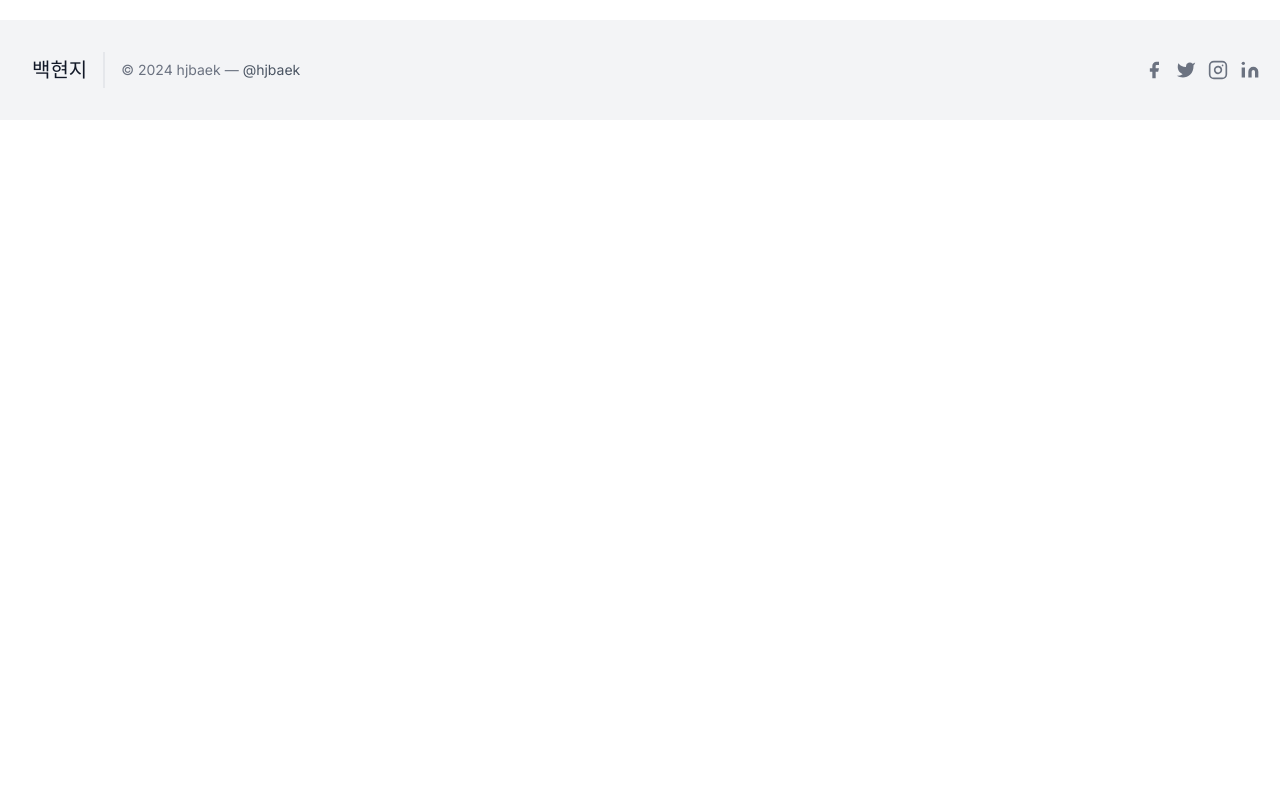
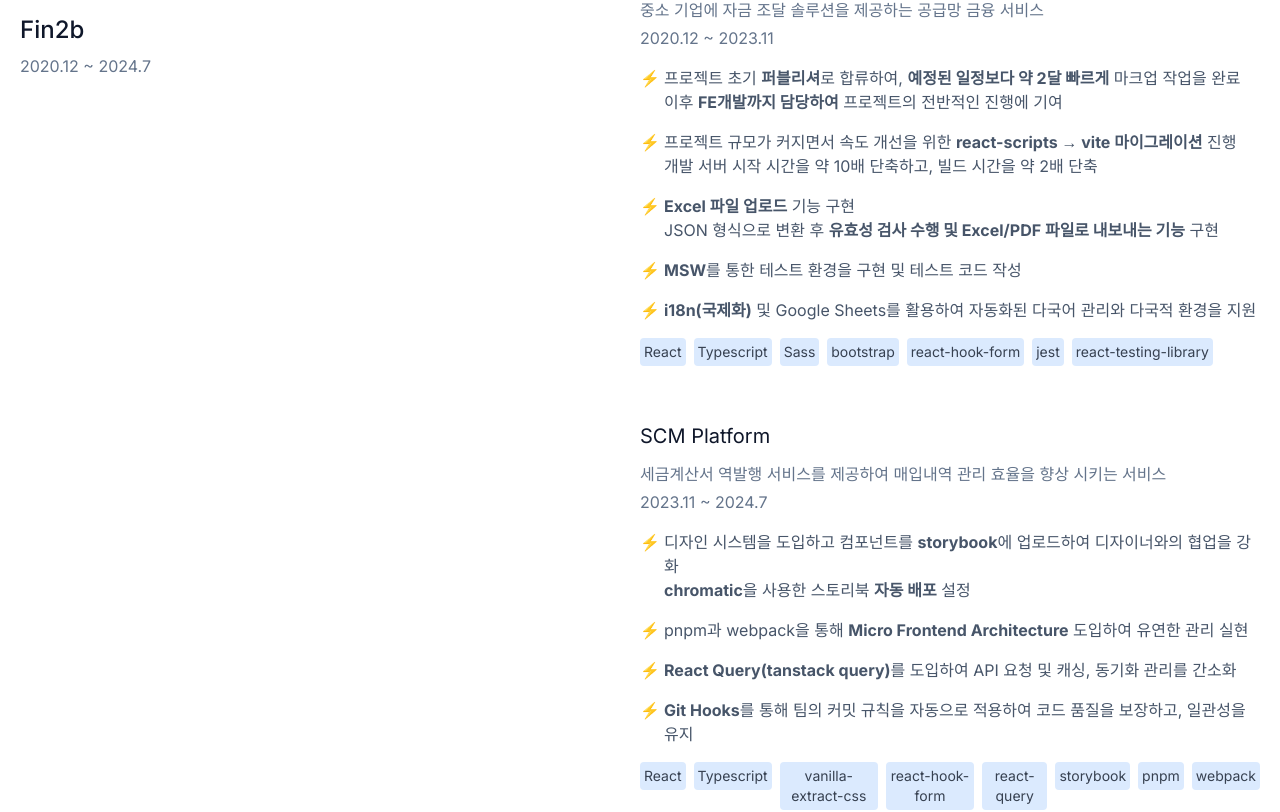
Before and after one commit to hjbaek0810/hjbaek-site, a Next.js app: page / in a window 1280 px wide. Shown: the part 860-1672 px from the top of the page. Before the commit the page ends 980 px from the top, so only its background shows below. Built offline with nearby package versions, Linux system fonts and the light colour scheme.

Commit message:
Feat: Experience section 작성

```diff
--- a/src/app/globals.css
+++ b/src/app/globals.css
@@ -41,3 +41,7 @@
 p {
 	@apply text-slate-500 dark:text-slate-400;
 }
+
+ul {
+	@apply text-slate-600 dark:text-slate-300;
+}
--- a/src/app/page.tsx
+++ b/src/app/page.tsx
@@ -3,6 +3,9 @@
 import Animation from '@/components/sections/Animation';
 
 import AboutMe from '@/components/sections/AboutMe';
+import Experience from '@/components/sections/Experience';
+
+import Section from '@/components/Section';
 
 const Home = () => (
 	<>
@@ -11,10 +14,14 @@
 			<meta name="description" content="FE" />
 			<link rel="icon" href="/favicon.ico" />
 		</Head>
-		<section className="container mx-auto flex px-5 py-24 md:flex-row flex-col items-center">
+		<Section>
 			<AboutMe />
 			<Animation />
-		</section>
+		</Section>
+
+		<Section>
+			<Experience />
+		</Section>
 	</>
 );
 
--- /dev/null
+++ b/src/components/Badge.tsx
@@ -0,0 +1,19 @@
+import { PropsWithChildren, ReactNode } from 'react';
+
+type BadgePropsType = {
+	text: string;
+};
+
+const BadgeRoot = ({ children }: PropsWithChildren) => (
+	<div className="flex gap-2 items-start text-center">{children}</div>
+);
+
+const BadgeComponent = ({ text }: BadgePropsType) => (
+	<div className="inline-block p-1 text-sm text-gray-700 rounded bg-blue-100">{text}</div>
+);
+
+const Badge = Object.assign(BadgeComponent, {
+	Root: BadgeRoot
+});
+
+export default Badge;
--- /dev/null
+++ b/src/components/Section.tsx
@@ -0,0 +1,31 @@
+import { PropsWithChildren } from 'react';
+
+type LeftPropsType = {
+	title: string;
+};
+
+const Root = ({ children }: PropsWithChildren) => (
+	<section className="container mx-auto flex px-5 py-24 md:flex-row flex-col items-center">
+		{children}
+	</section>
+);
+
+const Left = ({ title, children }: PropsWithChildren<LeftPropsType>) => (
+	<div className="lg:flex-grow md:w-1/2 lg:pr-24 md:pr-16 flex flex-col md:items-start md:text-left mb-16 md:mb-0 items-center text-center lg:self-start md:self-start">
+		<h1 className="title-font sm:text-4xl text-3xl mb-4 font-medium text-blue-600">{title}</h1>
+		{children}
+	</div>
+);
+
+const Right = ({ children }: PropsWithChildren) => (
+	<div className="lg:flex-grow md:w-1/2 flex flex-col md:items-start md:text-left mb-16 md:mb-0 items-center text-center gap-14">
+		{children}
+	</div>
+);
+
+const Section = Object.assign(Root, {
+	Left,
+	Right
+});
+
+export default Section;
--- /dev/null
+++ b/src/components/sections/Experience/Project.tsx
@@ -0,0 +1,28 @@
+import { PropsWithChildren } from 'react';
+
+const ProjectRoot = ({ children }: PropsWithChildren) => <div>{children}</div>;
+
+const ProjectTitle = ({ children }: PropsWithChildren) => (
+	<h3 className="md:text-xl mb-3">{children}</h3>
+);
+const ProjectDescription = ({ children }: PropsWithChildren) => <p className="mb-1">{children}</p>;
+
+const ProjectDate = ({ children }: PropsWithChildren) => <p>{children}</p>;
+
+const ProjectTask = ({ children }: PropsWithChildren) => (
+	<ul className="flex flex-col gap-4 relative pl-6 py-4">{children}</ul>
+);
+
+const ProjectTaskItem = ({ children }: PropsWithChildren) => (
+	<li className="before:content-['⚡️'] before:block before:absolute before:left-0">{children}</li>
+);
+
+const Project = Object.assign(ProjectRoot, {
+	Title: ProjectTitle,
+	Description: ProjectDescription,
+	Date: ProjectDate,
+	Task: ProjectTask,
+	TaskItem: ProjectTaskItem
+});
+
+export default Project;
--- /dev/null
+++ b/src/components/sections/Experience/index.tsx
@@ -0,0 +1,104 @@
+import Section from '@/components/Section';
+import Project from './Project';
+import Badge from '@/components/Badge';
+
+const SCF_SKILLS: Array<string> = [
+	'React',
+	'Typescript',
+	'Sass',
+	'bootstrap',
+	'react-hook-form',
+	'jest',
+	'react-testing-library'
+];
+const SCM_SKILLS: Array<string> = [
+	'React',
+	'Typescript',
+	'vanilla-extract-css',
+	'react-hook-form',
+	'react-query',
+	'storybook',
+	'pnpm',
+	'webpack'
+];
+
+const Experience = () => (
+	<>
+		<Section.Left title="EXPERIENCE">
+			<h2 className="sm:text-2xl text-xl mb-2 font-medium">Fin2b</h2>
+			<p>2020.12 ~ 2024.7</p>
+		</Section.Left>
+
+		<Section.Right>
+			<Project>
+				<Project.Title>SCF Platform</Project.Title>
+				<Project.Description>
+					중소 기업에 자금 조달 솔루션을 제공하는 공급망 금융 서비스
+				</Project.Description>
+				<Project.Date>2020.12 ~ 2023.11</Project.Date>
+				<Project.Task>
+					<Project.TaskItem>
+						프로젝트 초기 <b>퍼블리셔</b>로 합류하여, <b>예정된 일정보다 약 2달 빠르게</b> 마크업
+						작업을 완료
+						<br />
+						이후 <b>FE개발까지 담당하여</b> 프로젝트의 전반적인 진행에 기여
+					</Project.TaskItem>
+					<Project.TaskItem>
+						프로젝트 규모가 커지면서 속도 개선을 위한 <b>react-scripts → vite 마이그레이션</b> 진행{' '}
+						<br />
+						개발 서버 시작 시간을 약 10배 단축하고, 빌드 시간을 약 2배 단축
+					</Project.TaskItem>
+					<Project.TaskItem>
+						<b>Excel 파일 업로드</b> 기능 구현 <br />
+						JSON 형식으로 변환 후 <b>유효성 검사 수행 및 Excel/PDF 파일로 내보내는 기능</b> 구현
+					</Project.TaskItem>
+					<Project.TaskItem>
+						<b>MSW</b>를 통한 테스트 환경을 구현 및 테스트 코드 작성
+					</Project.TaskItem>
+					<Project.TaskItem>
+						<b>i18n(국제화)</b> 및 Google Sheets를 활용하여 자동화된 다국어 관리와 다국적 환경을
+						지원
+					</Project.TaskItem>
+				</Project.Task>
+				<Badge.Root>
+					{SCF_SKILLS.map((text) => (
+						<Badge key={`scf-${text}`} text={text} />
+					))}
+				</Badge.Root>
+			</Project>
+
+			<Project>
+				<Project.Title>SCM Platform</Project.Title>
+				<Project.Description>
+					세금계산서 역발행 서비스를 제공하여 매입내역 관리 효율을 향상 시키는 서비스
+				</Project.Description>
+				<Project.Date>2023.11 ~ 2024.7</Project.Date>
+				<Project.Task>
+					<Project.TaskItem>
+						디자인 시스템을 도입하고 컴포넌트를 <b>storybook</b>에 업로드하여 디자이너와의 협업을
+						강화
+						<br />
+						<b>chromatic</b>을 사용한 스토리북 <b>자동 배포</b> 설정
+					</Project.TaskItem>
+					<Project.TaskItem>
+						pnpm과 webpack을 통해 <b>Micro Frontend Architecture</b> 도입하여 유연한 관리 실현
+					</Project.TaskItem>
+					<Project.TaskItem>
+						<b>React Query(tanstack query)</b>를 도입하여 API 요청 및 캐싱, 동기화 관리를 간소화
+					</Project.TaskItem>
+					<Project.TaskItem>
+						<b>Git Hooks</b>를 통해 팀의 커밋 규칙을 자동으로 적용하여 코드 품질을 보장하고,
+						일관성을 유지
+					</Project.TaskItem>
+				</Project.Task>
+				<Badge.Root>
+					{SCM_SKILLS.map((text) => (
+						<Badge key={`scm-${text}`} text={text} />
+					))}
+				</Badge.Root>
+			</Project>
+		</Section.Right>
+	</>
+);
+
+export default Experience;
```
